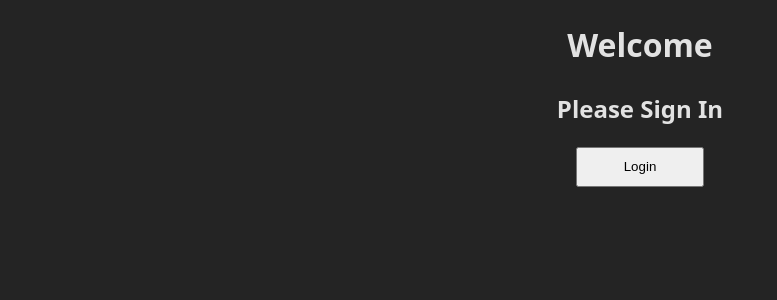
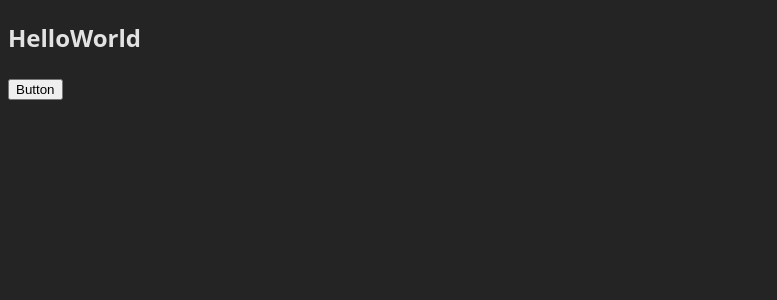
Before and after one commit to ash-gth/React_Practice, a React (Vite) app: page / in a window 1280 px wide. Shown: the top 300 px of the page, without its empty margins (0-777 px from the left). Built offline with nearby package versions, Linux system fonts and the light colour scheme.

Commit message:
Changes in hello world component

```diff
--- a/src/App.jsx
+++ b/src/App.jsx
@@ -34,6 +34,9 @@ function App() {
   return (
     <>
 
+<HelloWorld />
+
+
       {/* <Learnjsx /> */}
       {/* <LearnProps stock= 'Tesla' price= {price_1}/> */}
       {/* <PropsCard name = {data.stock1.name} price = {data.stock1.price}    />
@@ -66,7 +69,7 @@ function App() {
 {/* <UseRef /> */}
 {/* <CustomHooks /> */}
 
-<Welcome />
+{/* <Welcome /> */}
 {/* <LearnMap /> */}
       </>
   )
--- a/src/Components/HelloWorld.jsx
+++ b/src/Components/HelloWorld.jsx
@@ -5,6 +5,7 @@ const HelloWorld = () => {
     return (
         <>
         <h2>HelloWorld</h2>
+        <button>Button</button>
         </>
     )
 }
```
